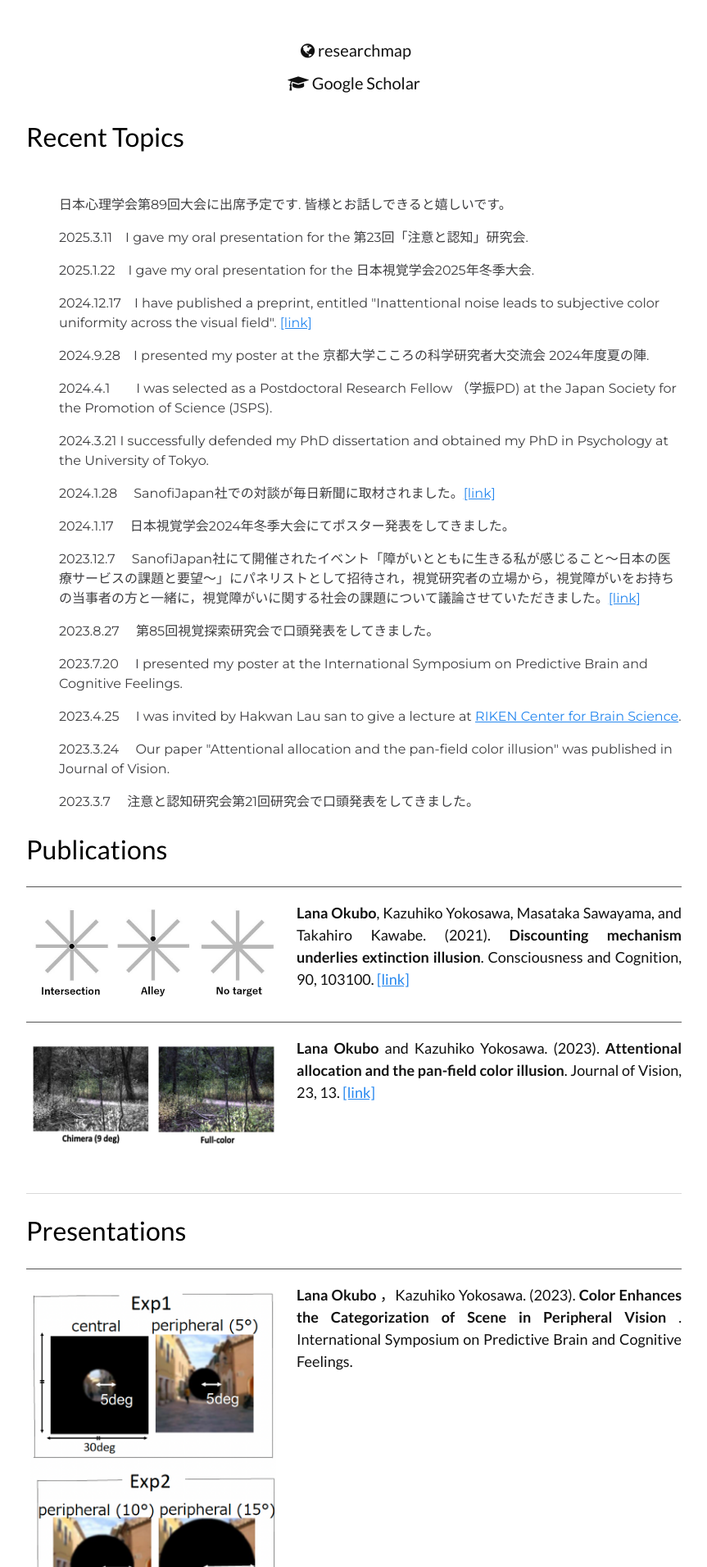
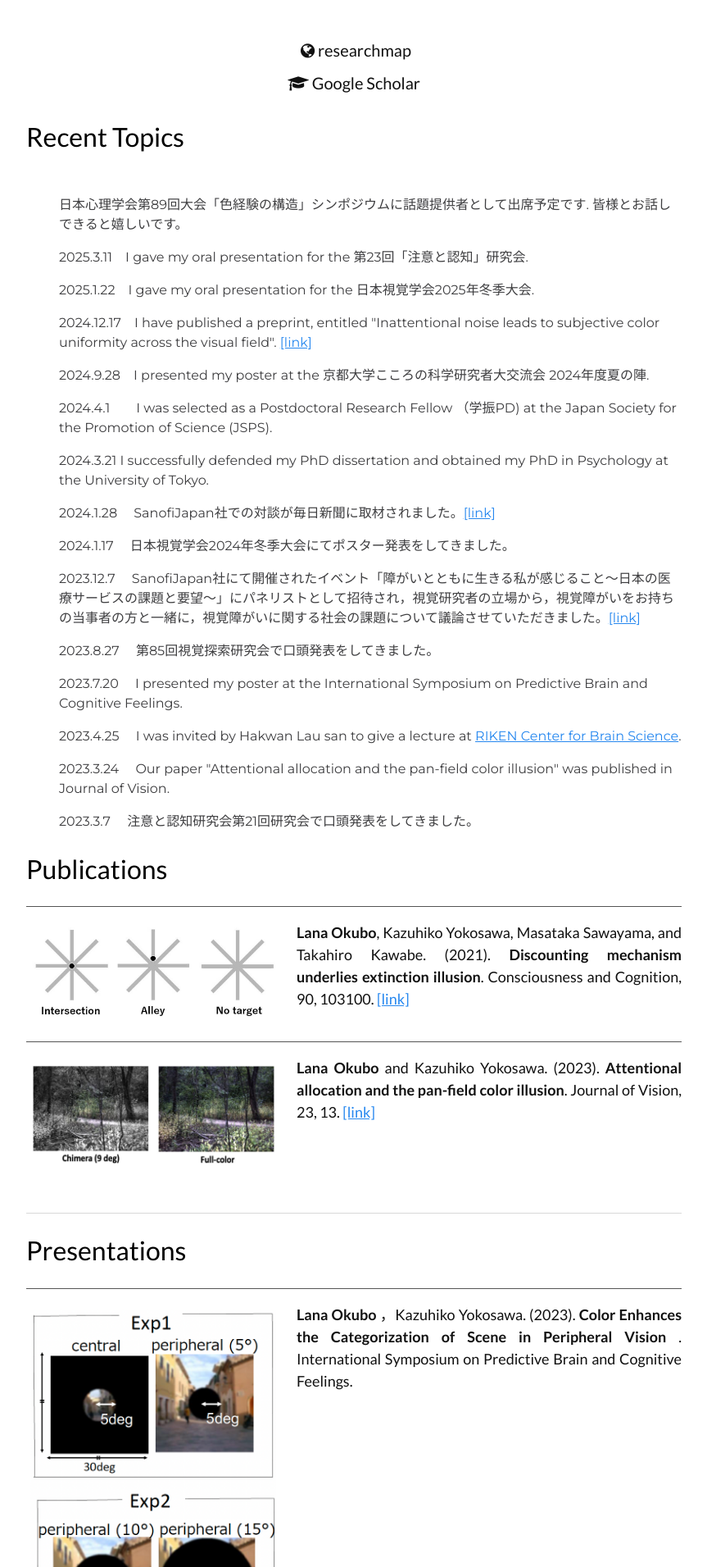
Before and after one commit to LNOKB/lnokb.github.io, a Jekyll site: the page built from index.html, in a window 1280 px wide. Shown: the part 788-2699 px from the top of the page at 82% size, without its empty margins (208-1071 px from the left). Built offline with Jekyll 4.4.1, drawn with Linux system fonts in a browser that asks for light colours.

Commit message:
Update index.html

```diff
--- a/index.html
+++ b/index.html
@@ -47,7 +47,7 @@ layout: home-page
 
 
       <p class="subtitle">
-        日本心理学会第89回大会に出席予定です. 皆様とお話しできると嬉しいです。
+        日本心理学会第89回大会「色経験の構造」シンポジウムに話題提供者として出席予定です. 皆様とお話しできると嬉しいです。
       </p>
 
 
```
